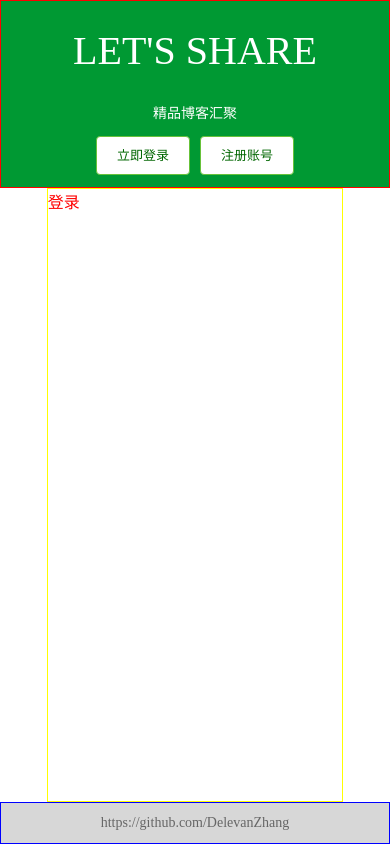
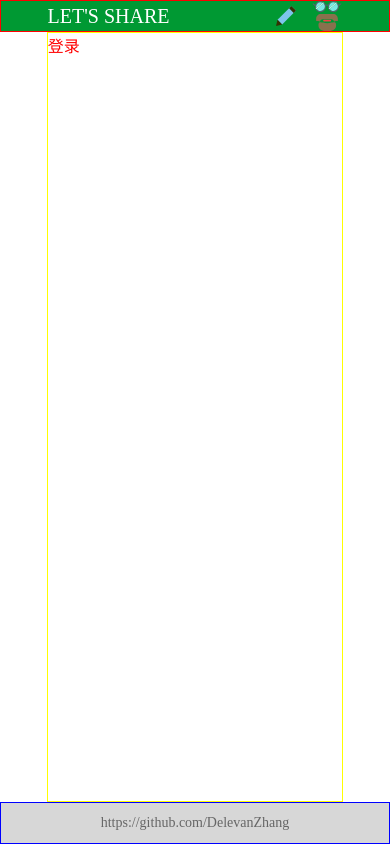
Before and after one commit to DelevanZhang/blog-client, a Vue app: page / in a window 390 px wide. Built offline with nearby package versions, Linux system fonts and the light colour scheme; the HTML template or start-up script is replaced by a standard one.

Commit message:
适当调节样式

```diff
--- /dev/null
+++ b/src/assets/base.scss
@@ -0,0 +1 @@
+$themeColor:#009933;
--- a/src/components/Top.vue
+++ b/src/components/Top.vue
@@ -17,10 +17,8 @@
     </div>
     <div class="login" v-else>
       <span class="login-letter">LET'S SHARE</span>
-      <div class="wrapper">
-        <img src="../assets/pencil.svg" class="pen" />
-        <img src="../assets/scientistavatar.svg" class="avatar" />
-      </div>
+      <img src="../assets/pencil.svg" class="pen" />
+      <img src="../assets/scientistavatar.svg" class="avatar" />
     </div>
   </header>
 </template>
@@ -29,30 +27,42 @@
 export default {
   data: function() {
     return {
-      login: true
+      login: false
     };
   }
 };
 </script>
 
-<style scoped>
+<style scoped lang="scss">
+@import '../assets/base.scss';
 .no-login {
   display: flex;
   justify-content: center;
   flex-direction: column;
   align-items: center;
-  background-color: #009933;
+  background-color: $themeColor;
   color: white;
-  padding:12px;
+  padding: 12px;
 }
 .login {
-  background-color: #009933;
+  background-color: $themeColor;
   color: white;
-  display: flex;
+  display: grid;
+  grid-template-rows: auto;
+  grid-template-columns: 12% auto 30px 26px 40px 12%;
   align-items: center;
-  padding: 12px 12%;
-  position: relative;
 }
+@media (max-width: 812px) {
+  .login {
+    background-color: $themeColor;
+    color: white;
+    display: grid;
+    grid-template-rows: auto;
+    grid-template-columns: 12% auto 20px 16px 30px 12%;
+    align-items: center;
+  }
+}
+
 .letter {
   font-size: 40px;
   padding: 14px;
@@ -69,21 +79,42 @@ export default {
 }
 .login-letter {
   font-size: 40px;
+  grid-row: 1/2;
+  grid-column: 2/3;
 }
-.wrapper {
-    position: absolute;
-    right:0;
-    padding-right:12%;
+@media (max-width: 812px) {
+  .login-letter {
+    font-size: 20px;
+    grid-row: 1/2;
+    grid-column: 2/3;
+  }
 }
 .pen {
-  width: 40px;
-  height: 40px;
-  margin-right:20px;
-
+  width: 30px;
+  height: 30px;
+  grid-row: 1/2;
+  grid-column: 3/4;
+}
+@media (max-width: 812px) {
+  .pen {
+    width: 20px;
+    height: 20px;
+    grid-row: 1/2;
+    grid-column: 3/4;
+  }
 }
 .avatar {
   width: 40px;
   height: 40px;
-  border-radius: 50%;
+  grid-row: 1/2;
+  grid-column: 5/6;
+}
+@media (max-width: 812px) {
+  .avatar {
+    width: 30px;
+    height: 30px;
+    grid-row: 1/2;
+    grid-column: 5/6;
+  }
 }
 </style>
```
